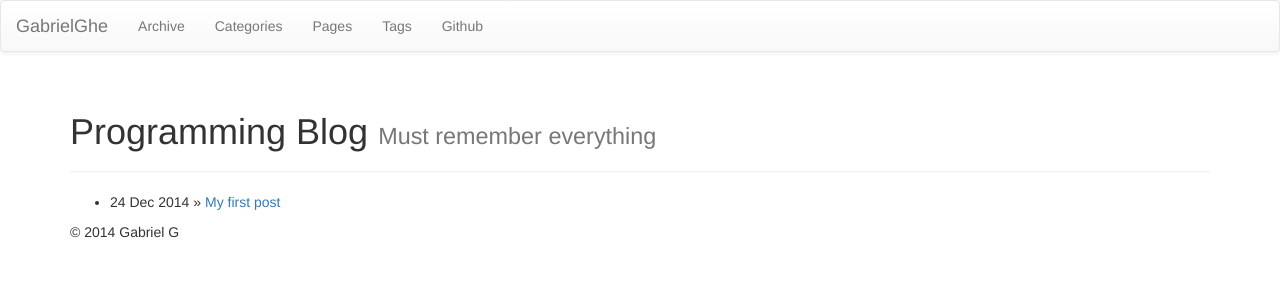
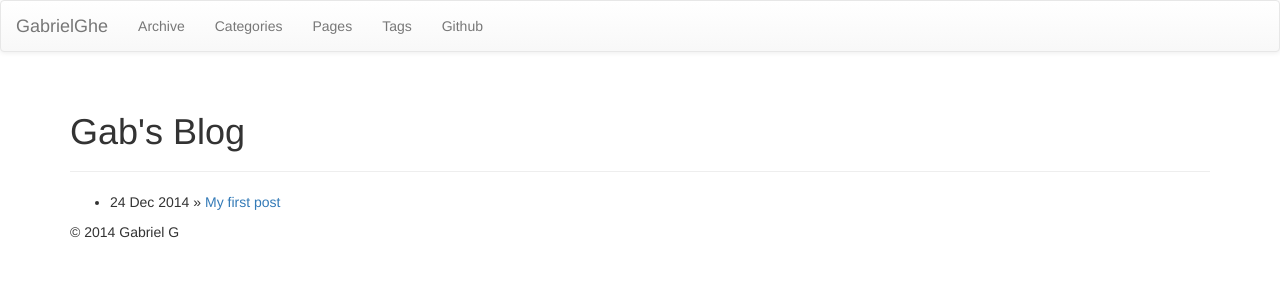
Before and after one commit to GabrielGhe/GabrielGhe.github.io, a Jekyll site: the page built from index.md, in a window 1280 px wide. Shown: the top 300 px of the page. Built offline with Jekyll 4.4.1, drawn with Linux system fonts in a browser that asks for light colours; nearby versions of some CDN libraries; library files that are not in the unit come from our copies; Markdown is read by kramdown in place of the engine named in the settings.

Commit message:
fixed the title

```diff
--- a/_config.yml
+++ b/_config.yml
@@ -11,7 +11,7 @@ highlighter: pygments
 # so be sure to set them if your theme uses them.
 #
 title : GabrielGhe
-tagline: Must remember everything
+tagline: My mind palace
 author :
   name : Gabriel G
   github : GabrielGhe
--- a/index.md
+++ b/index.md
@@ -1,7 +1,6 @@
 ---
 layout: page
-title: Programming Blog
-tagline: Must remember everything
+title: Gab's Blog
 ---
 {% include JB/setup %}
 
```
Also changed, not shown: 2 other files.
